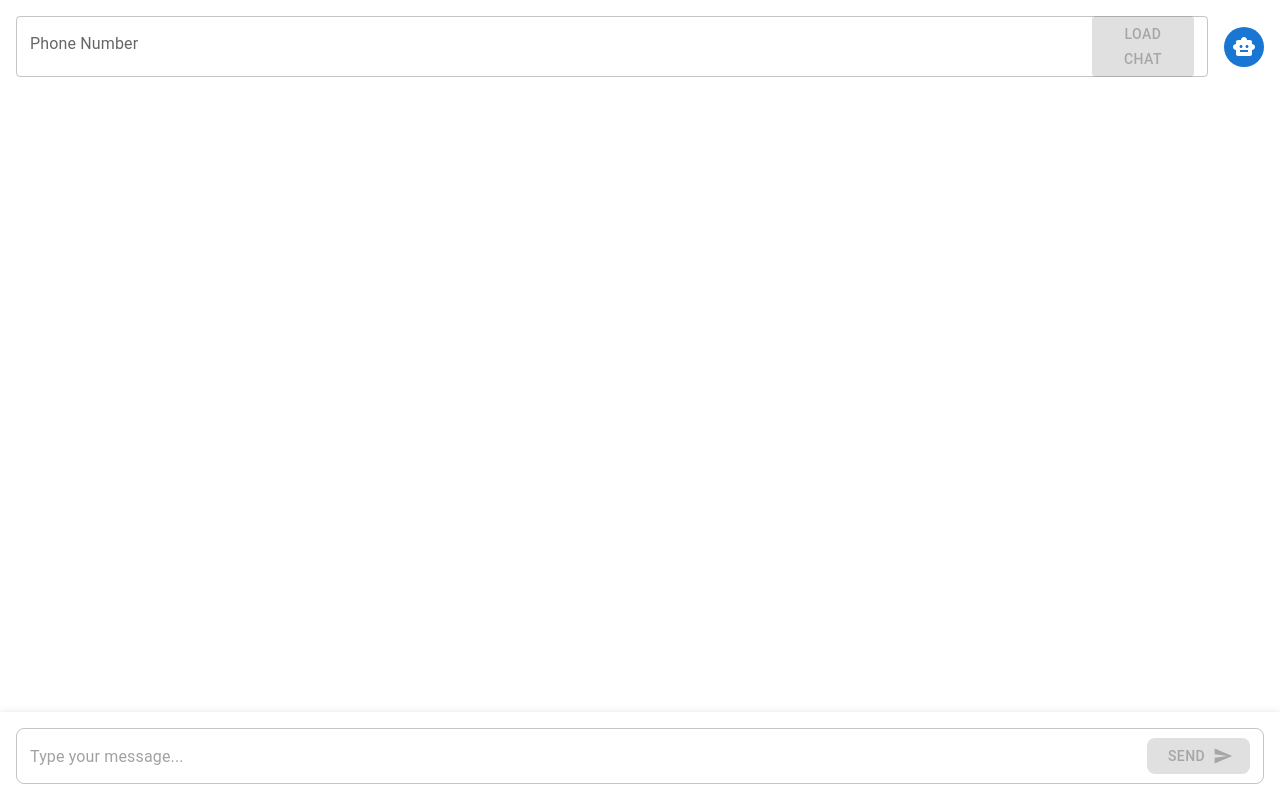
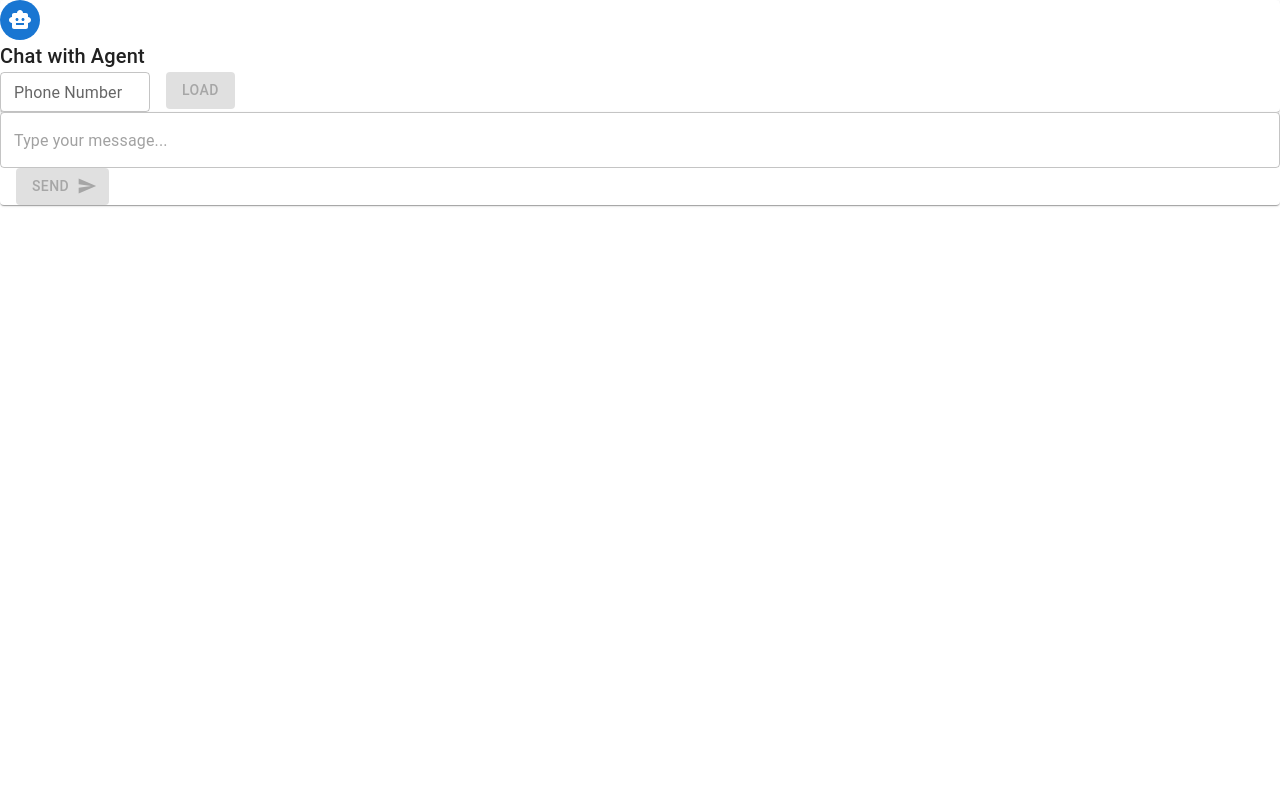
Before and after one commit to GuillermoPastoriniRivas/coder, a React (Create React App) app in the folder ui/: page /chat/1 in a window 1280 px wide. Built offline with nearby package versions, Linux system fonts and the light colour scheme; the HTML template or start-up script is replaced by a standard one.

Commit message:
Changes using ai

```diff
--- a/ui/src/App.css
+++ b/ui/src/App.css
@@ -14,25 +14,116 @@
 }
 
 .App-header {
-  background-color: #282c34;
+  background-color: #ffffff;
   min-height: 100vh;
   display: flex;
   flex-direction: column;
   align-items: center;
-  justify-content: center;
+  justify-content: flex-start;
   font-size: calc(10px + 2vmin);
-  color: white;
+  color: #333;
 }
 
-.App-link {
-  color: #61dafb;
+/* Updated Styles for Chat Interface */
+.chat-container {
+  display: flex;
+  flex-direction: column;
+  height: 100vh;
+  background-color: #f5f5f5;
+  font-family: 'Inter', sans-serif;
 }
 
-@keyframes App-logo-spin {
-  from {
-    transform: rotate(0deg);
-  }
-  to {
-    transform: rotate(360deg);
-  }
+.chat-header {
+  padding: 16px;
+  background-color: #ffffff;
+  border-bottom: 1px solid #ddd;
+  display: flex;
+  align-items: center;
+  justify-content: space-between;
 }
+
+.chat-messages {
+  flex: 1;
+  overflow-y: auto;
+  padding: 16px;
+  background-color: #e5ddd5;
+}
+
+.chat-message {
+  max-width: 60%;
+  margin-bottom: 10px;
+  padding: 10px 15px;
+  border-radius: 20px;
+  position: relative;
+  word-wrap: break-word;
+}
+
+.chat-message.user {
+  background-color: #0084ff;
+  color: #ffffff;
+  align-self: flex-end;
+  border-bottom-right-radius: 0;
+}
+
+.chat-message.assistant {
+  background-color: #f1f0f0;
+  color: #000000;
+  align-self: flex-start;
+  border-bottom-left-radius: 0;
+}
+
+.chat-input {
+  padding: 16px;
+  background-color: #ffffff;
+  display: flex;
+  align-items: center;
+  border-top: 1px solid #ddd;
+}
+
+.chat-input input {
+  flex: 1;
+  padding: 10px 15px;
+  border: 1px solid #ddd;
+  border-radius: 20px;
+  outline: none;
+  font-size: 16px;
+}
+
+.chat-input button {
+  margin-left: 10px;
+  background-color: #0084ff;
+  color: #ffffff;
+  border: none;
+  padding: 10px 20px;
+  border-radius: 20px;
+  cursor: pointer;
+  transition: background-color 0.3s ease;
+}
+
+.chat-input button:hover {
+  background-color: #006bbf;
+}
+
+/* Additional General Styles */
+.MuiCard-root {
+  transition: transform 0.2s, box-shadow 0.2s;
+}
+
+.MuiCard-root:hover {
+  transform: translateY(-4px);
+  box-shadow: 0 6px 12px rgba(0, 0, 0, 0.15);
+}
+
+.MuiButton-root {
+  text-transform: none;
+  font-weight: 500;
+}
+
+.MuiTypography-h4 {
+  font-weight: 700;
+  color: #1e293b;
+}
+
+.MuiChip-root {
+  font-weight: 500;
+}
--- a/ui/src/components/Chat/ChatInterface.jsx
+++ b/ui/src/components/Chat/ChatInterface.jsx
@@ -44,68 +44,46 @@ export default function ChatInterface({ agentId }) {
     }, [conversation]);
 
     return (
-        <Box sx={{ height: '100vh', display: 'flex', flexDirection: 'column', bgcolor: 'background.default' }}>
+        <Box className="chat-container">
             {/* Phone Input Header */}
-            <Paper
-                sx={{
-                    p: 2,
-                    display: 'flex',
-                    alignItems: 'center',
-                    borderRadius: 0,
-                    boxShadow: 1,
-                    gap: 2
-                }}
-            >
+            <Paper className="chat-header" elevation={1}>
+                <Avatar sx={{ bgcolor: 'primary.main', mr: 2 }}>
+                    <SmartToyIcon />
+                </Avatar>
+                <Typography variant="h6" component="div" sx={{ flexGrow: 1 }}>
+                    Chat with Agent
+                </Typography>
                 <TextField
                     label="Phone Number"
+                    variant="outlined"
+                    size="small"
                     value={phone}
                     onChange={(e) => setPhone(e.target.value)}
-                    InputProps={{
-                        endAdornment: (
-                            <Button variant="contained" onClick={loadConversation} disabled={!phone} sx={{ ml: 1 }}>
-                                Load Chat
+                    sx={{ width: '150px' }}
+                />
+                <Button variant="contained" onClick={loadConversation} disabled={!phone} sx={{ ml: 2 }}>
+                    Load
                 </Button>
-                        )
-                    }}
-                    sx={{ flex: 1 }}
-                />
-                <Avatar sx={{ bgcolor: 'primary.main' }}>
-                    <SmartToyIcon />
-                </Avatar>
             </Paper>
 
             {/* Chat Messages */}
-            <Box sx={{ flex: 1, p: 3, overflow: 'auto', bgcolor: 'background.paper' }}>
-                <Box sx={{ maxWidth: 800, mx: 'auto', display: 'flex', flexDirection: 'column', gap: 2 }}>
+            <Box className="chat-messages">
                 {conversation.map((msg, index) => (
                     <Box
                         key={index}
-                            sx={{
-                                alignSelf: msg.role === 'user' ? 'flex-end' : 'flex-start',
-                                maxWidth: '70%'
-                            }}
+                        className={`chat-message ${msg.role === 'user' ? 'user' : 'assistant'}`}
                     >
-                            <Paper
-                                sx={{
-                                    p: 2,
-                                    bgcolor: msg.role === 'user' ? 'primary.light' : 'background.paper',
-                                    borderRadius: msg.role === 'user' ? '12px 12px 0 12px' : '12px 12px 12px 0',
-                                    boxShadow: 1
-                                }}
-                            >
-                                <Typography>{msg.content}</Typography>
-                                <Typography variant="caption" color="textSecondary">
+                        <Typography variant="body1">{msg.content}</Typography>
+                        <Typography variant="caption" color="text.secondary">
                             {new Date(msg.timestamp).toLocaleTimeString()}
                         </Typography>
-                            </Paper>
                     </Box>
                 ))}
                 <div ref={messagesEndRef} />
             </Box>
-            </Box>
 
             {/* Message Input */}
-            <Paper sx={{ p: 2, borderRadius: 0, boxShadow: 3 }}>
+            <Paper className="chat-input" elevation={1}>
                 <TextField
                     fullWidth
                     variant="outlined"
@@ -113,15 +91,16 @@ export default function ChatInterface({ agentId }) {
                     value={message}
                     onChange={(e) => setMessage(e.target.value)}
                     onKeyPress={(e) => e.key === 'Enter' && handleSend()}
-                    InputProps={{
-                        sx: { borderRadius: 2 },
-                        endAdornment: (
-                            <Button variant="contained" onClick={handleSend} disabled={!message || !phone} endIcon={<SendIcon />} sx={{ ml: 1, px: 3, borderRadius: 2 }}>
+                />
+                <Button
+                    variant="contained"
+                    onClick={handleSend}
+                    disabled={!message || !phone}
+                    endIcon={<SendIcon />}
+                    sx={{ ml: 2 }}
+                >
                     Send
                 </Button>
-                        )
-                    }}
-                />
             </Paper>
         </Box>
     );
--- a/ui/src/components/Chat/PublicChatInterface.jsx
+++ b/ui/src/components/Chat/PublicChatInterface.jsx
@@ -18,4 +18,4 @@ export default function PublicChatInterface() {
     if (!agentId) return <div>Loading...</div>;
 
     return <ChatInterface agentId={agentId} />;
-  }
+}
```
Also changed, not shown: ui/src/components/Agent/AgentList.jsx (+31 -10 lines), ui/src/theme.js (+27 -19 lines), 1 other file (tests, documents, lock files or other folders). Lines whose indentation alone changed are shown as unchanged.
